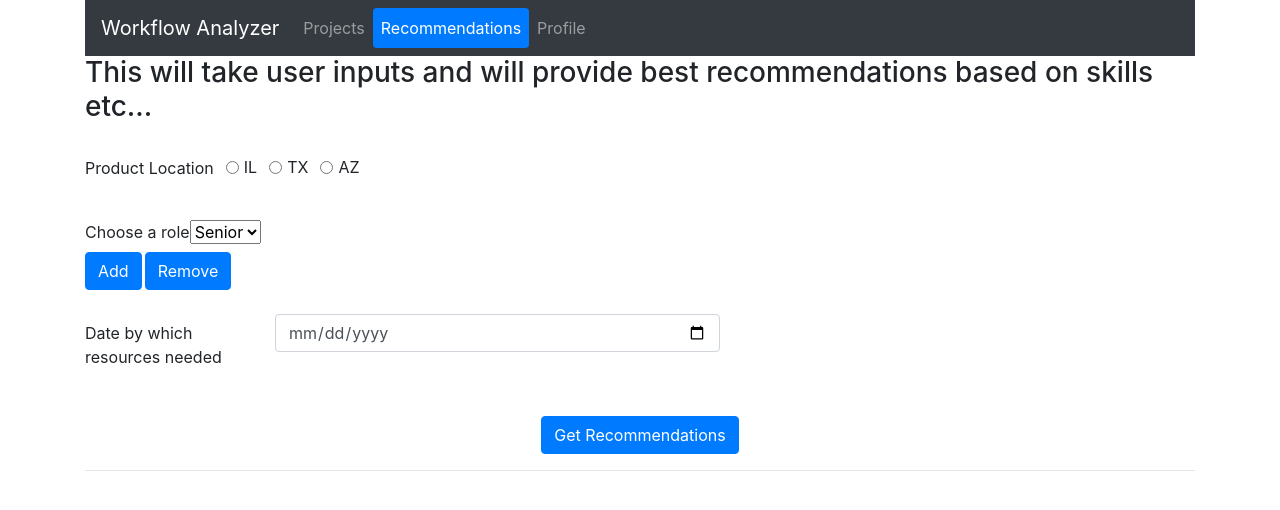
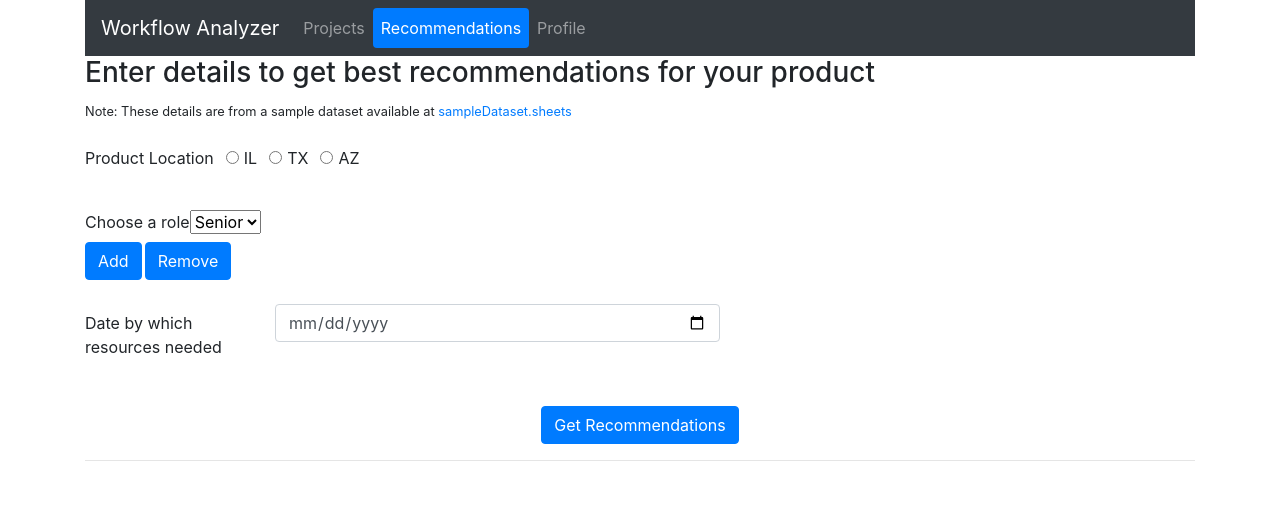
Before and after one commit to Spectre-ak/wa-frontend, a React (Create React App) app: page /recommendations in a window 1280 px wide. Shown: the top 510 px of the page. Built offline with nearby package versions, Linux system fonts and the light colour scheme.

Commit message:
Add files via upload

```diff
--- a/src/recommendations/Recommendations.js
+++ b/src/recommendations/Recommendations.js
@@ -83,8 +83,12 @@ class Recommendations extends React.Component {
     render() {
         return (
             <div className="container">
-                <h3>This will take user inputs and will provide best recommendations based on skills etc...</h3>
+                <h3>Enter details to get best recommendations for your product</h3>
+                <small>
+                    Note: These details are from a sample dataset available at <a href="https://docs.google.com/spreadsheets/d/1PkATem4Il_rVosE35tpwTPgydf_Ni1wtqfPFN-Zg6x0/edit#gid=2051697878">sampleDataset.sheets</a>
 
+                </small>
+            <br/>
                 {/* <br />
                 <h5>Select Skills</h5>
                 <SkillsCheckBox /> */}
```
